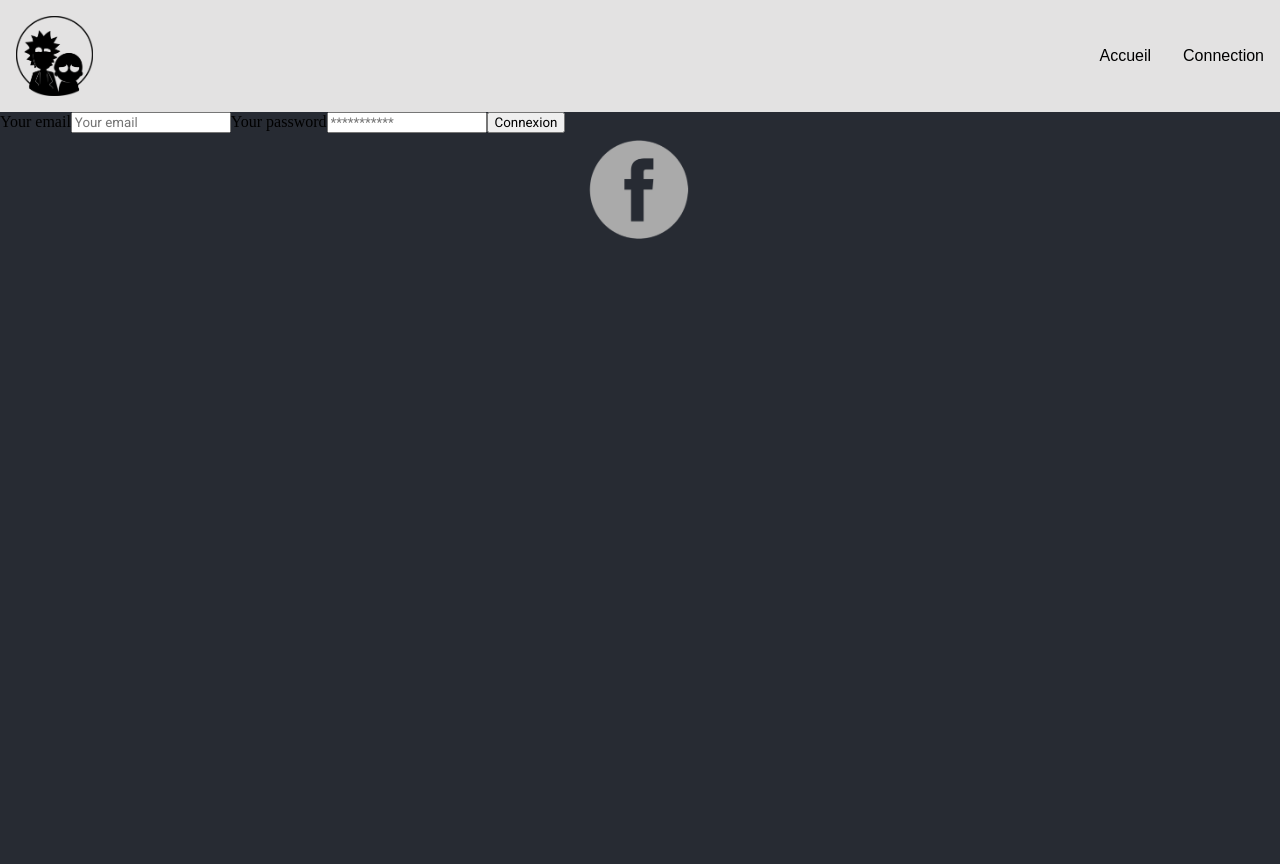
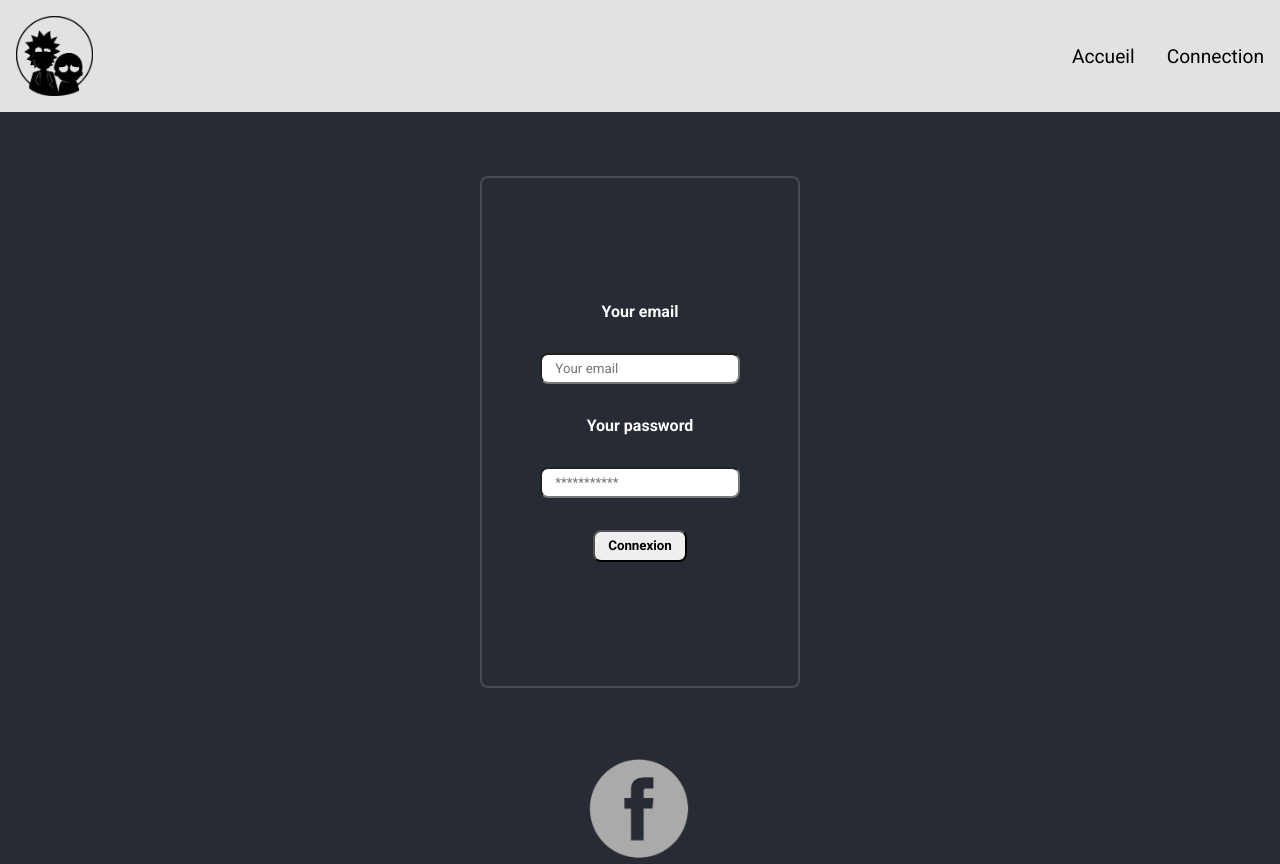
Before and after one commit to ViriatoF/Rick-and-Morty, a React (Vite) app: page /login in a window 1280 px wide. Before the commit the page ends 800 px from the top, so only its background shows below. Built offline with nearby package versions, Linux system fonts and the light colour scheme; a web font is replaced by a local one.

Commit message:
💄 Login page css and navlink for changing page

```diff
--- a/src/components/globals/Header.tsx
+++ b/src/components/globals/Header.tsx
@@ -1,3 +1,4 @@
+import { NavLink } from "react-router-dom";
 import "../../styles/header.css";
 
 function Header() {
@@ -7,8 +8,12 @@ function Header() {
 				<img src="rick_logo.png" alt="Website logo" />
 				<nav>
 					<ul>
-						<li>Accueil</li>
-						<li>Connection</li>
+						<NavLink to={"/"}>
+							<li>Accueil</li>
+						</NavLink>
+						<NavLink to={"login"}>
+							<li>Connection</li>
+						</NavLink>
 					</ul>
 				</nav>
 			</header>
--- a/src/components/pages/LoginPage.tsx
+++ b/src/components/pages/LoginPage.tsx
@@ -1,14 +1,24 @@
+import "../../styles/login-form.css";
+
 function LoginPage() {
 	return (
-		<form action="">
-			<label htmlFor="">Your email</label>
-			<input type="email" placeholder="Your email" required />
+		<section className="form-container">
+			<form action="" id="login-form">
+				<label className="label-form" htmlFor="">
+					Your email
+				</label>
+				<input type="email" placeholder="Your email" required />
 
-			<label htmlFor="">Your password</label>
-			<input type="password" placeholder="***********" required />
+				<label className="label-form" htmlFor="">
+					Your password
+				</label>
+				<input type="password" placeholder="***********" required />
 
-			<button type="submit">Connexion</button>
-		</form>
+				<button id="submit-button" type="submit">
+					Connexion
+				</button>
+			</form>
+		</section>
 	);
 }
 
--- a/src/styles/globals.css
+++ b/src/styles/globals.css
@@ -35,6 +35,6 @@ a {
 	font-size: 1.2rem;
 }
 
-button, input, a {
+button, input, label, a {
 	font-family: var(--second-font);
 }
--- /dev/null
+++ b/src/styles/login-form.css
@@ -0,0 +1,43 @@
+.form-container {
+  display: flex;
+  justify-content: center;
+  align-items: center;
+  height: 80vh;
+}
+
+#login-form {
+  height: 80%;
+  width: 25vw;
+  display: flex;
+  flex-direction: column;
+  justify-content: center;
+  align-items: center;
+  gap: 2em;
+  color: white;
+  border: 2px solid var(--second-color);
+  border-radius: 8px;
+
+  & #submit-button {
+    border-radius: 8px;
+    padding: 0.5em 1em;
+    font-weight: bold;
+  }
+
+  & input {
+    height: 2em;
+    width: 15em;
+    border-radius: 8px;
+    padding: 1em;
+  }
+
+  .label-form {
+    font-weight: bold;
+  }
+
+  #submit-button:hover {
+    background-color: var(--second-color);
+    color: var(--third-color);
+    transition: 0.4s ease-in-out;
+    cursor: pointer;
+  }
+}
```
